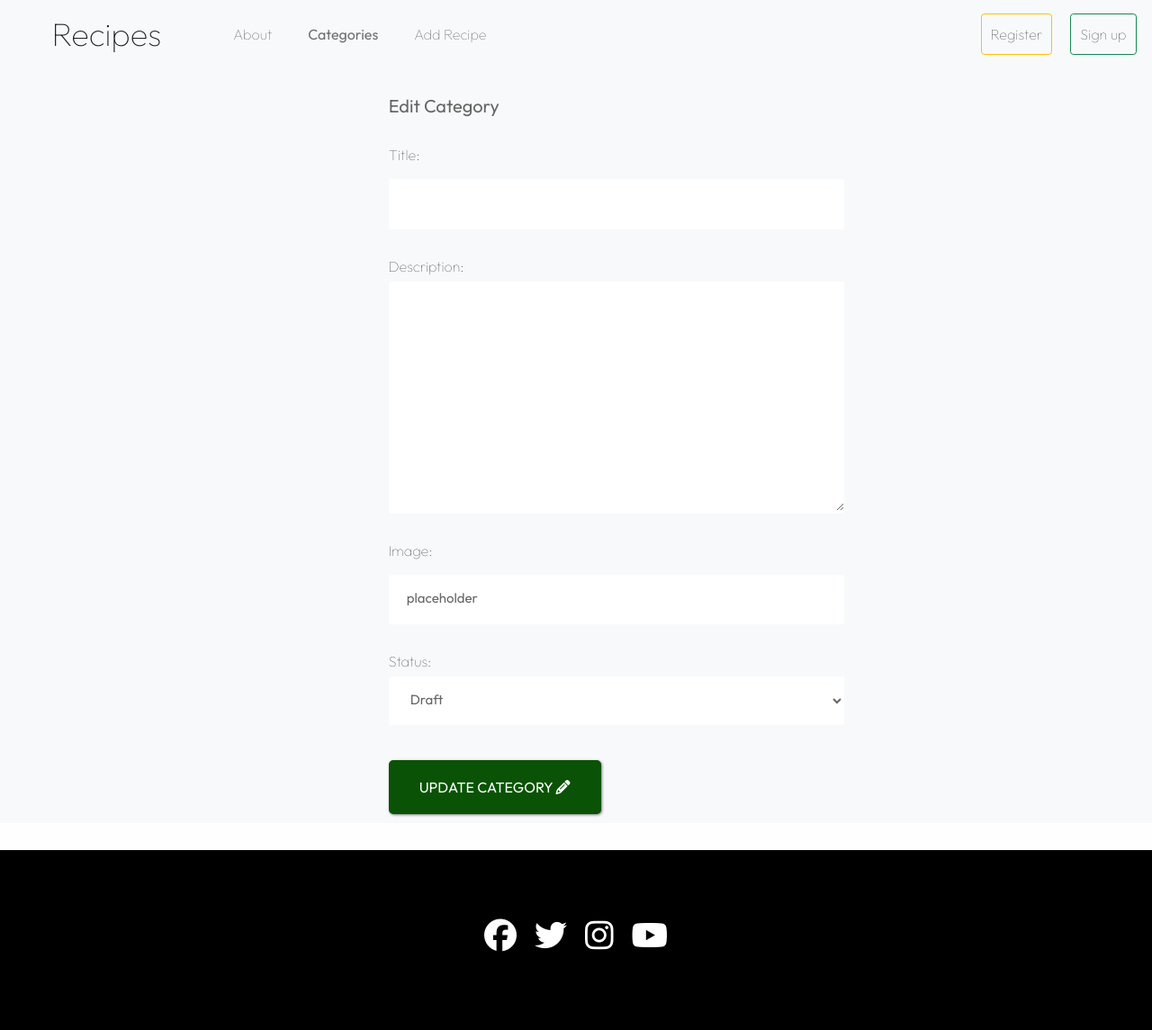
After one commit to johnConstant/CI_PP4_recipe_site, a Django app: template templates/edit_category.html in a window 1280 px wide. The commit adds this page. Shown: the whole page at 90% size. Run offline with Django 3.2, Linux system fonts and the light colour scheme; the template is opened without the code that fills it: values that come from a table or form of the project are taken from there, others are empty; some libraries are stand-ins or nearby versions; some web fonts are replaced.

Commit message:
Add category update templates

```diff
--- a/templates/category_detail.html
+++ b/templates/category_detail.html
@@ -21,7 +21,7 @@
          <p>{{ category.description }}</p>
          {% if user.is_superuser %}
             <div class="btn-container">
-                <a class="nav-link btn btn-outline-warning p-4" href="#"
+                <a class="nav-link btn btn-outline-warning p-4" href="../edit/{{ category.slug }}"
                 >Edit <i class="fa fa-pencil"></i></a
             >
                 <a class="nav-link btn btn-outline-success p-4" href="#"
--- /dev/null
+++ b/templates/edit_category.html
@@ -0,0 +1,22 @@
+{% extends "base.html" %}
+
+{% block content %}
+<section class="signup">
+    <div class="row">
+        <div
+            class="col-sm-8 col-md-6 offset-sm-2 offset-md-3 offset-lg-4"
+        >
+        <h2 class="mt-5">Edit Category</h2>
+        <form method="post">
+            {% csrf_token %}
+            {{ form.as_p }}
+            <div>
+                <p>
+                    <button class="submit-btn mt-4" type="submit">Update Category <i class="fa fa-pencil"></i></button>
+                </p>
+            </div>
+        </form>
+        </div>
+    </div>
+</section>
+{%endblock%}
```
